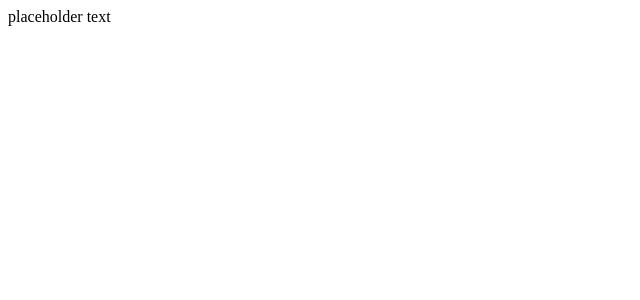
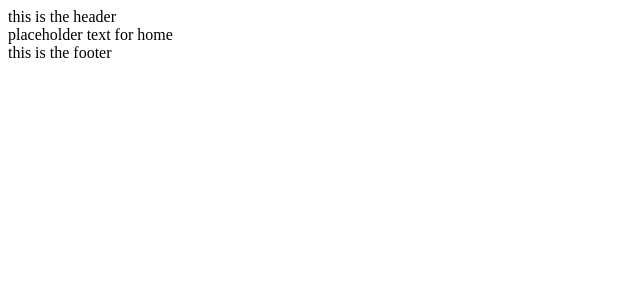
Before and after one commit to Lancer385/Shopping-cart, a React (Vite) app: page / in a window 1280 px wide. Shown: the top 300 px of the page, without its empty margins (0-640 px from the left). Built offline with nearby package versions, Linux system fonts and the light colour scheme.

Commit message:
feat: implement routes for components

```diff
--- a/src/App.jsx
+++ b/src/App.jsx
@@ -1,9 +1,13 @@
-
+import { Outlet } from "react-router-dom"
+import Header from "./components/header"
+import Footer from "./components/footer"
 function App() {
 
   return (
     <>
-      placeholder text
+      <Header />
+      <Outlet />
+      <Footer />
     </>
   )
 }
--- a/src/components/cart.jsx
+++ b/src/components/cart.jsx
@@ -0,0 +1,9 @@
+function Cart(){
+    return (
+        <>
+        cart stuff
+        </>
+    )
+}
+
+export default Cart
--- a/src/components/errorPage.jsx
+++ b/src/components/errorPage.jsx
@@ -1,3 +1,12 @@
+import { Link } from "react-router-dom";
+
 function ErrorPage(){
+    return (
+        <div>
+            <h1>It looks like you got lost. Fear not, just click on this link</h1>
+            <Link to="/">Got to main page</Link>
+        </div>
+    )
+}
 
-}
+export default ErrorPage
--- /dev/null
+++ b/src/components/footer.jsx
@@ -0,0 +1,9 @@
+function Footer(){
+    return (
+        <footer>
+            this is the footer
+        </footer>
+    )
+}
+
+export default Footer;
--- /dev/null
+++ b/src/components/header.jsx
@@ -0,0 +1,9 @@
+function Header(){
+    return (
+        <header>
+            this is the header
+        </header>
+    )
+}
+
+export default Header;
--- a/src/components/home.jsx
+++ b/src/components/home.jsx
@@ -1,6 +1,6 @@
 function Home(){
     return (
-        <>placeholder text</>
+        <>placeholder text for home</>
     )
 }
 
--- a/src/components/shop.jsx
+++ b/src/components/shop.jsx
@@ -0,0 +1,9 @@
+function Shop(){
+    return (
+        <>
+        Shop items
+        </>
+    )
+}
+
+export default Shop;
--- a/src/routes/routes.jsx
+++ b/src/routes/routes.jsx
@@ -1,11 +1,20 @@
 import App from "../App";
+import Home from "../components/home";
+import Shop from "../components/shop";
+import Cart from "../components/cart"
+import ErrorPage from "../components/errorPage";
 
 const routes = [
-    {
-        path: '/',
-        element : <App />
-    }
-]
+  {
+  path: '/',
+  element: <App />,
+  errorElement: <ErrorPage />,
+  children: [
+    { index: true, element: <Home /> },
+    { path: 'shop', element: <Shop /> },
+    { path: 'cart',element: <Cart /> }
+  ]
+}]
 
 
 export default routes
```
Also changed, not shown: src/routes/root.jsx (deleted).
